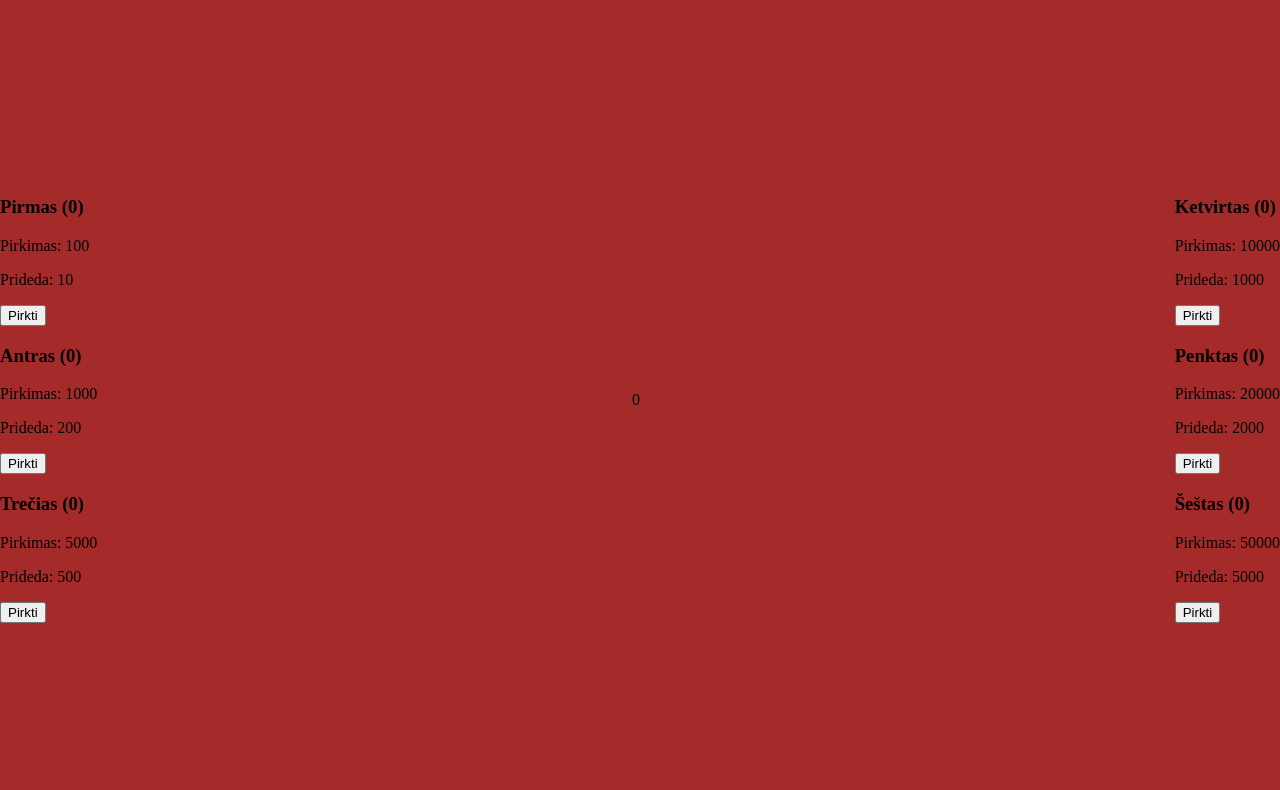
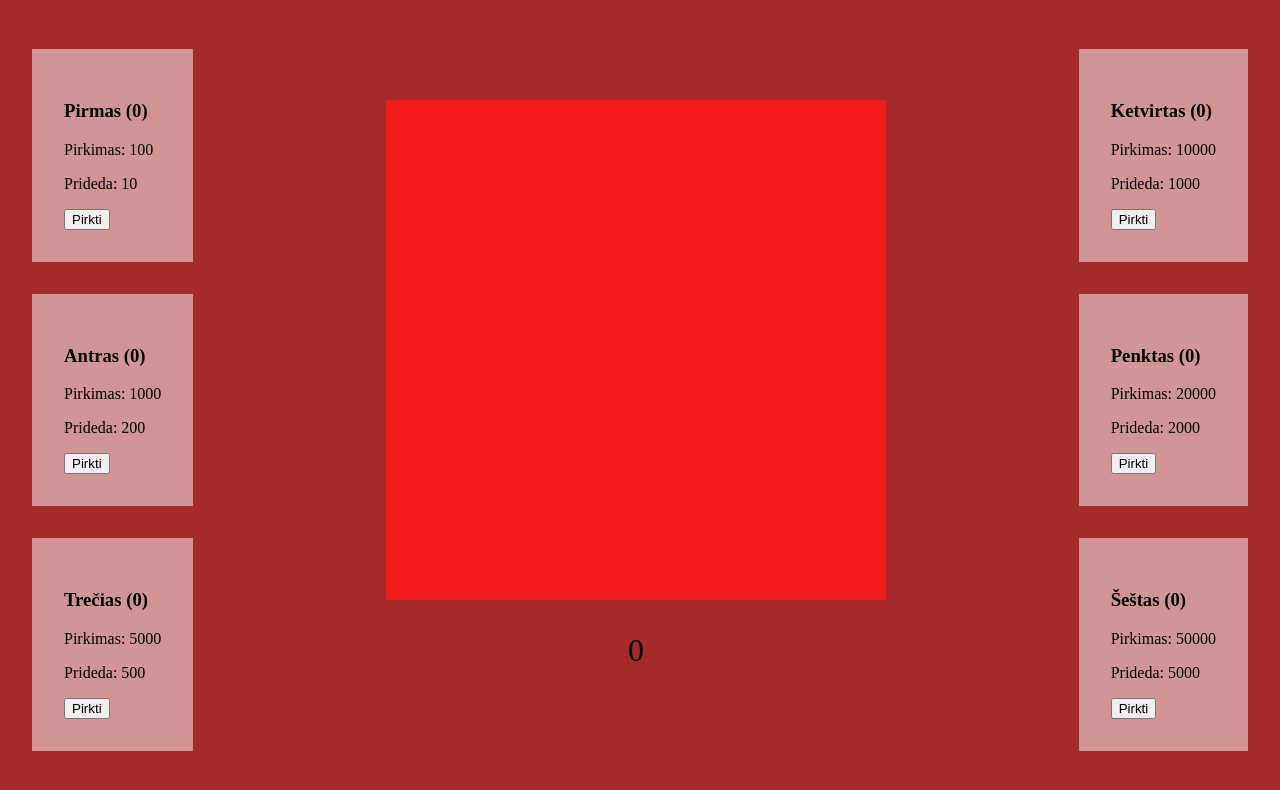
Before and after one commit to tautvydasvarnas1997/clicker, a plain HTML site: page index.html in a window 1280 px wide. Drawn offline with Linux system fonts and the light colour scheme.

Commit message:
Added factory and main css

```diff
--- a/styles.css
+++ b/styles.css
@@ -13,3 +13,25 @@ body {
     align-items: center;
     min-height: 100vh;
 }
+
+.factory {
+    background-color: rgba(255, 255, 255, 0.5);
+    padding: 2em;
+    margin: 2em;
+}
+
+.main-game {
+    text-align: center;
+}
+
+.main-game .click-zone {
+    background: #f31a1a;
+    width: 500px;
+    height: 500px;
+    cursor: pointer;
+}
+
+.main-game .score {
+    font-size: 2em;
+    margin: 1em;
+}
```
